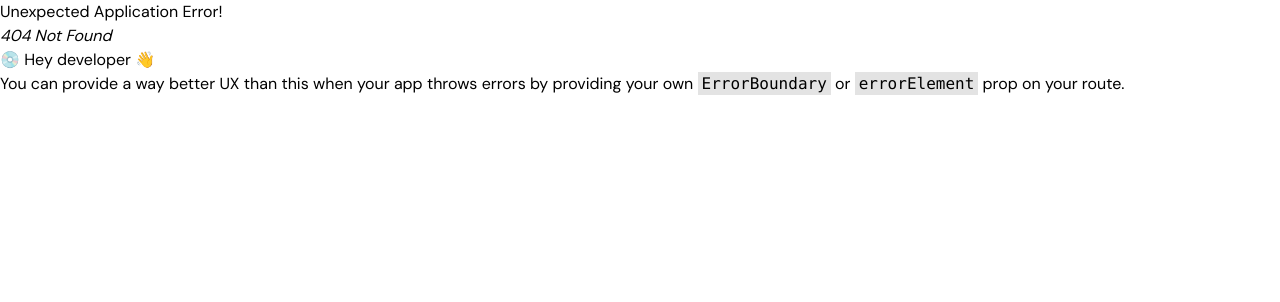
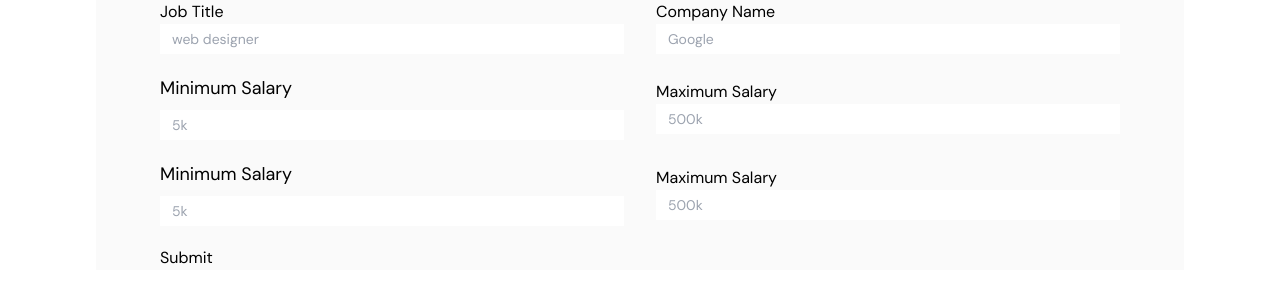
Before and after one commit to sasank-paria/aurahack, a React (Vite) app in the folder frontend/: page /post-job in a window 1280 px wide. Before the commit this address had no page. Shown: the top 302 px of the page. Built offline with nearby package versions, Linux system fonts and the light colour scheme.

Commit message:
createjob half

```diff
--- a/frontend/package.json
+++ b/frontend/package.json
@@ -14,6 +14,7 @@
     "match-sorter": "^6.3.1",
     "react": "^18.2.0",
     "react-dom": "^18.2.0",
+    "react-hook-form": "^7.49.2",
     "react-icons": "^4.12.0",
     "react-router-dom": "^6.20.1",
     "sort-by": "^1.2.0"
--- a/frontend/src/App.css
+++ b/frontend/src/App.css
@@ -134,3 +134,15 @@ li {
 .read-the-docs {
   color: #888;
 }
+
+
+/* createjobpage */
+
+.create-job-flex{
+  @apply flex flex-col lg:flex-row items-center justify-between gap-8;
+}
+
+.create-job-input{
+  @apply block w-full flex-1 bg-white py-1.5 pl-3 text-gray-900 placeholder:text-gray-400 focus:outline-none
+  sm:text-sm sm:leading-6
+}
--- /dev/null
+++ b/frontend/src/Pages/CreateJob.jsx
@@ -0,0 +1,84 @@
+import React from 'react';
+import { useForm } from "react-hook-form";
+
+export const CreateJob = () => {
+    const {
+        register,
+        handleSubmit,
+        formState: { errors },
+    } = useForm()
+
+    const onSubmit = (data) => {
+        console.log(data);
+    }
+
+    return (
+        <div className='max-w-screen-2xl container mx-auto xl:px-24 px-4 '>
+            <div className='bg-[#FAFAFA] py-10px-4 lg:px-16'>
+
+                <form onSubmit={handleSubmit(onSubmit)} className='space-y-5'>
+
+                    <div className='create-job-flex'>
+                        <div className='lg:w-1/2 w-full'>
+                            <label block mb-2 text-lg>
+                                Job Title
+                            </label>
+                            <input type='text' placeholder='web designer'
+                                {...register("jobTitle")} className='block w-full flex-1 border-1 bg-white py-1.5 pl-3
+                            text-gray-900 placeholder:text-gray-400 focus:outline-none sm:text-sm sm:leading-3'/>
+                        </div>
+                        <div className='lg:w-1/2 w-full'>
+                            <label block mb-2 text-lg>
+                                Company Name
+                            </label>
+                            <input type='text' placeholder='Google'
+                                {...register("companyNmae")} className='block w-full flex-1 border-1 bg-white py-1.5 pl-3
+                            text-gray-900 placeholder:text-gray-400 focus:outline-none sm:text-sm sm:leading-3'/>
+                        </div>
+                    </div>
+
+                    <div className='create-job-flex'>
+                        <div className='lg:w-1/2 w-full'>
+                            <label className='block mb-2 text-lg'>
+                                Minimum Salary
+                            </label>
+                            <input type='text' placeholder='5k'
+                                {...register("minPrice")} className='block w-full flex-1 border-1 bg-white py-1.5 pl-3
+                            text-gray-900 placeholder:text-gray-400 focus:outline-none sm:text-sm sm:leading-3'/>
+                        </div>
+                        <div className='lg:w-1/2 w-full'>
+                            <label block mb-2 text-lg>
+                                Maximum Salary
+                            </label>
+                            <input type='text' placeholder='500k'
+                                {...register("maxPrice")} className='block w-full flex-1 border-1 bg-white py-1.5 pl-3
+                            text-gray-900 placeholder:text-gray-400 focus:outline-none sm:text-sm sm:leading-3'/>
+                        </div>
+                    </div>
+
+                    <div className='create-job-flex'>
+                        <div className='lg:w-1/2 w-full'>
+                            <label className='block mb-2 text-lg'>
+                                Minimum Salary
+                            </label>
+                            <input type='text' placeholder='5k'
+                                {...register("minPrice")} className='block w-full flex-1 border-1 bg-white py-1.5 pl-3
+                            text-gray-900 placeholder:text-gray-400 focus:outline-none sm:text-sm sm:leading-3'/>
+                        </div>
+                        <div className='lg:w-1/2 w-full'>
+                            <label block mb-2 text-lg>
+                                Maximum Salary
+                            </label>
+                            <input type='text' placeholder='500k'
+                                {...register("maxPrice")} className='block w-full flex-1 border-1 bg-white py-1.5 pl-3
+                            text-gray-900 placeholder:text-gray-400 focus:outline-none sm:text-sm sm:leading-3'/>
+                        </div>
+                    </div>
+
+                    <input type="submit" className='my-5'/>
+                </form>
+
+            </div>
+        </div>
+    );
+}
--- a/frontend/src/Router/Router.jsx
+++ b/frontend/src/Router/Router.jsx
@@ -2,14 +2,18 @@ import {createBrowserRouter} from "react-router-dom";
 import App from "../App";
 import Home from "../Pages/Home";
 import { About } from "../Pages/About";
+import { CreateJob } from "../Pages/CreateJob";
 
 const router = createBrowserRouter([
       {
         path: "/",
-      //   element: <div>Hello world!</div>,
       element: <App/>,
       children: [
             {path: "/",element: <Home/>},
+            {
+              path: "/post-job",
+              element: <CreateJob/>
+            }
       ]
       },
     ]);
```
Also changed, not shown: 1 other file (tests, documents, lock files or other folders).
